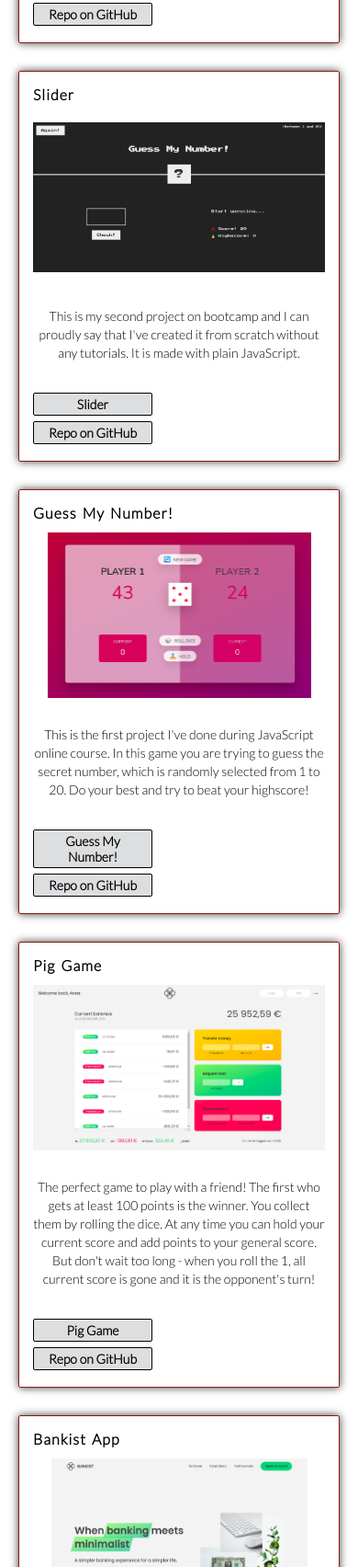
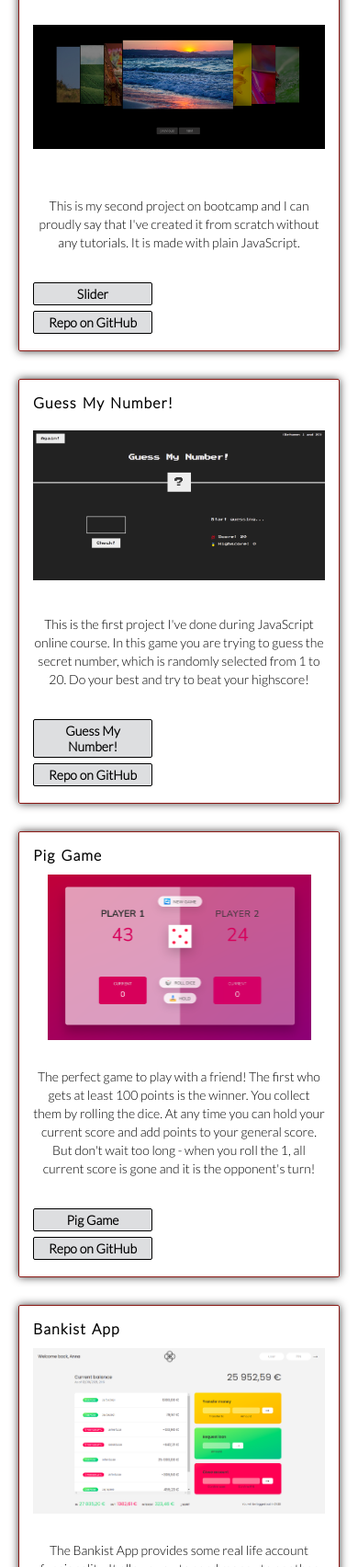
Before and after one commit to anna-muszynska/anna-muszynska.github.io, a plain HTML site: page index.html in a window 390 px wide. Shown: the part 1411-3115 px from the top of the page at 92% size. Drawn offline with Linux system fonts and the light colour scheme.

Commit message:
Images on mobile fixed

```diff
--- a/styles_mobile.css
+++ b/styles_mobile.css
@@ -78,31 +78,31 @@
     background-repeat: no-repeat;
     background-position: center;
     width: 100%;
+    height: 180px;
   }
 
   .image_container1 {
     background-image: url(/images/gmail_log_in.png);
-    height: 300px;
   }
 
   .image_container2 {
-    background-image: url(/images/Guess_my_number.png);
-    height: 180px;
+    background-image: url(/images/Slider.png);
   }
 
   .image_container3 {
-    background-image: url(/images/the_pig_game.png);
-    height: 180px;
+    background-image: url(/images/Guess_my_number.png);
   }
 
   .image_container4 {
-    background-image: url(/images/Bankist-App.png);
-    height: 180px;
+    background-image: url(/images/the_pig_game.png);
   }
 
   .image_container5 {
+    background-image: url(/images/Bankist-App.png);
+  }
+
+  .image_container6 {
     background-image: url(/images/Bankist-website.png);
-    height: 180px;
   }
 
   main p {
```
